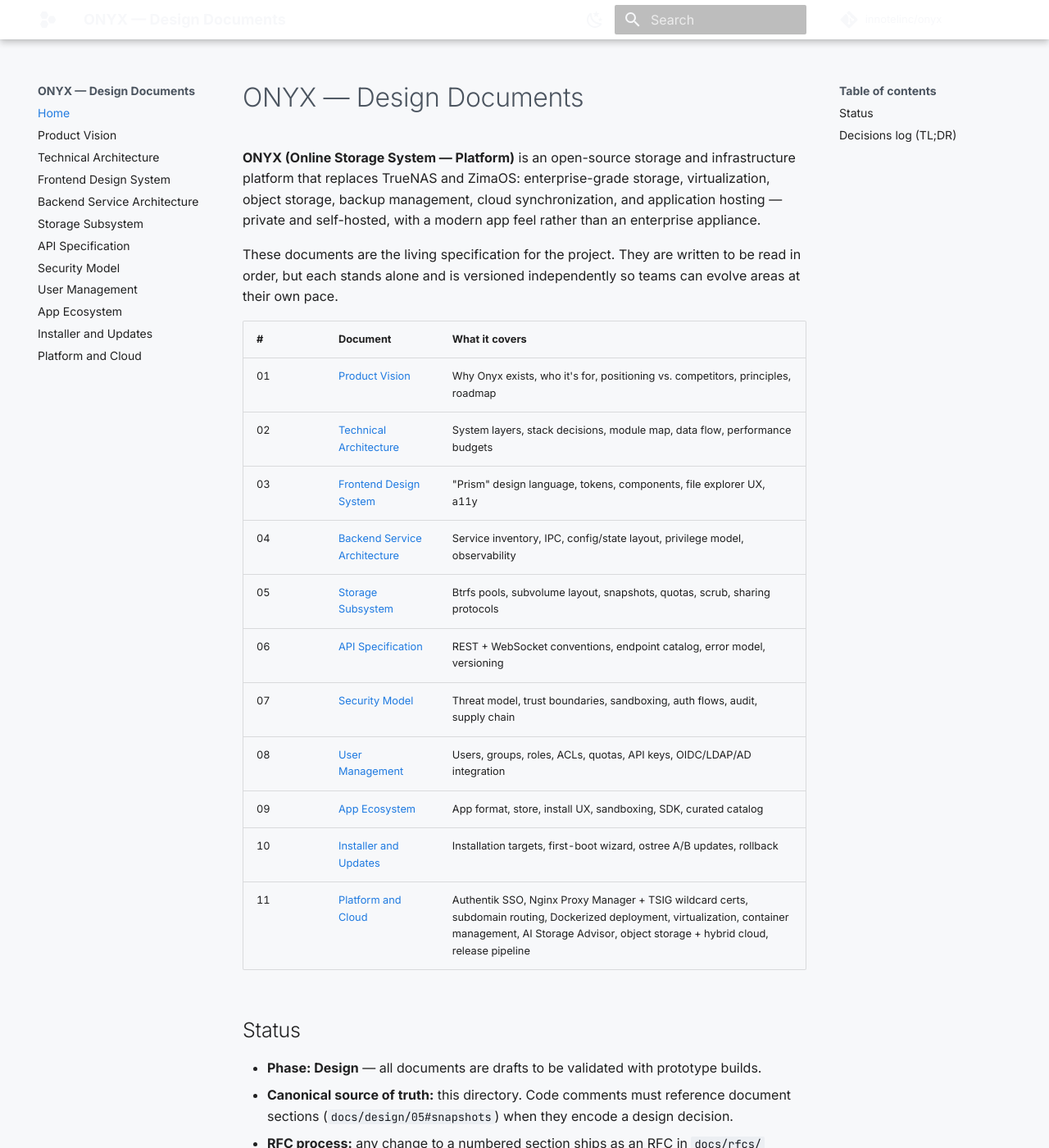
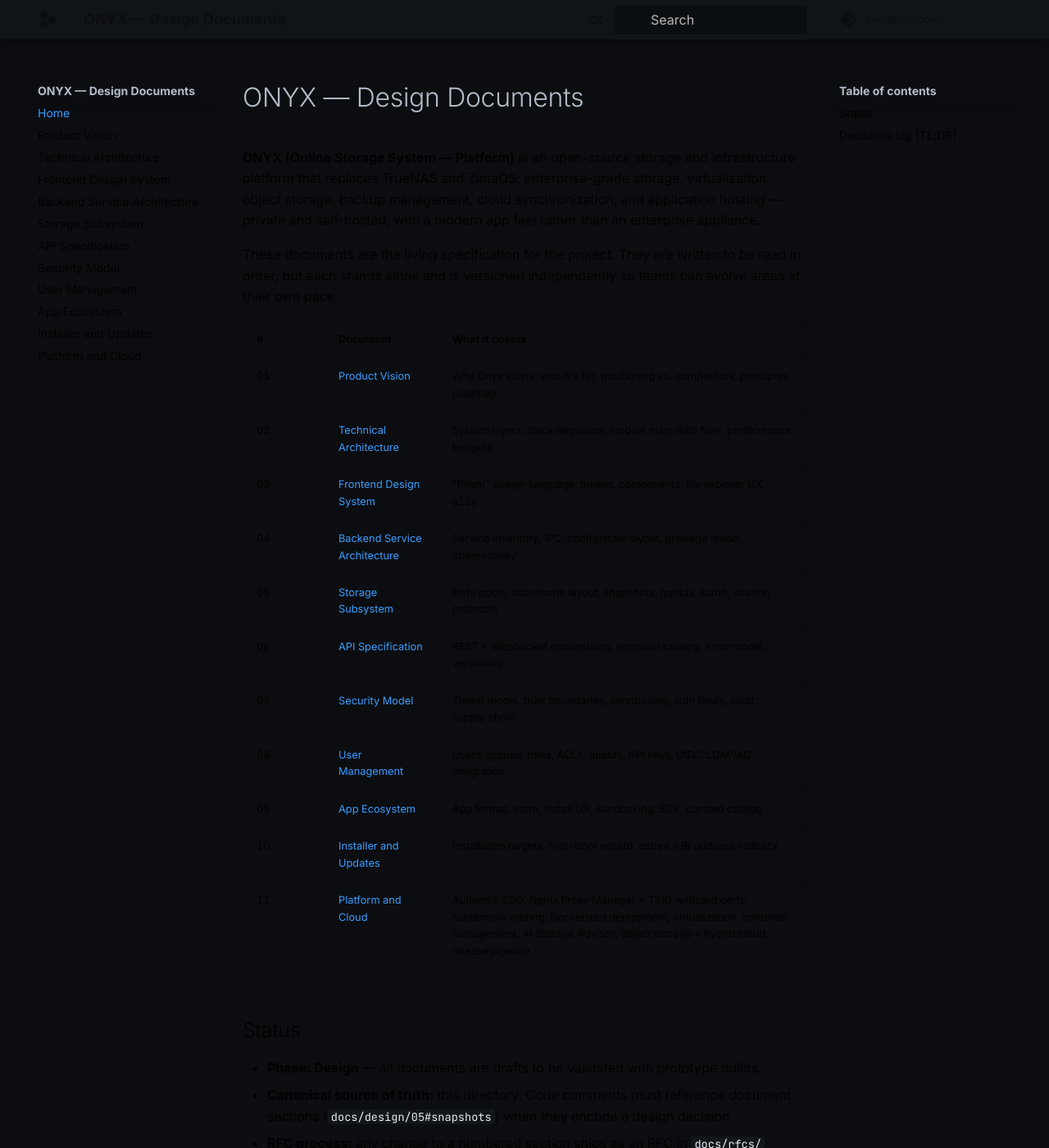
Before and after one commit to innotelinc/onyx, an MkDocs documentation site: the page built from docs/design/README.md, in a window 1280 px wide and 1400 px high. Shown: the whole window at 82% size. Built offline with MkDocs 1.6.1 and Material for MkDocs 9.7.7, drawn with Linux system fonts in a browser that asks for light colours; comment, search, counter and statistics services are not loaded.

Commit message:
Restore dark-first docs theme and lift dim text tiers for readability
The light-default flip regressed readability and split the project's look:
default scheme is the Prism dark 'onyx' again (matching the landing page),
with light as the toggle. The Prism secondary/muted neutrals (#9aa3b0,
#6b7480) read too dim as body text, so both schemes and the landing page
lift those tiers one step (#b3bcc8, #8f98a6 dark; #3d4550, #5b6470 light) —
all text now clears WCAG AA (secondary ~10:1, muted ~6:1 on dark).

```diff
--- a/docs/design/styles/onyx.css
+++ b/docs/design/styles/onyx.css
@@ -1,16 +1,21 @@
 /* ONYX Prism theme for the MkDocs Material design-doc site.
  *
  * Maps the Prism tokens (docs/design/03 §2) onto Material's CSS variables:
- * light-first for reading, "Onyx Blue" accent, zinc-family neutrals, calm
- * motion. The Prism dark scheme remains available via the palette toggle.
+ * dark-first (matching the landing page), "Onyx Blue" accent, zinc-family
+ * neutrals, calm motion. Light mode is provided via the palette toggle.
+ *
+ * Readability: the Prism secondary/muted neutrals (#9aa3b0/#6b7480) are tuned
+ * for large surfaces and read too dim as body text on Material's background,
+ * so both schemes lift their secondary tiers one step (WCAG-friendly) while
+ * keeping the same hue family. The landing page applies the same lift.
  */
 
 /* ---- Dark (default) ---------------------------------------------------- */
 [data-md-color-scheme="onyx"] {
   --md-default-bg-color: #0b0d10;
   --md-default-fg-color: #e6e9ee;
-  --md-default-fg-color--light: #9aa3b0;
-  --md-default-fg-color--lighter: #6b7480;
+  --md-default-fg-color--light: #b3bcc8;   /* secondary text (lifted from #9aa3b0) */
+  --md-default-fg-color--lighter: #8f98a6; /* muted text (lifted from #6b7480) */
   --md-primary-fg-color: #12151a;
   --md-primary-bg-color: #0b0d10;
   --md-accent-fg-color: #6cb6ff;
@@ -18,7 +23,7 @@
   --md-code-bg-color: #12151a;
   --md-code-fg-color: #e6e9ee;
   --md-footer-bg-color: #0b0d10;
-  --md-footer-fg-color: #9aa3b0;
+  --md-footer-fg-color: #b3bcc8;
 }
 
 [data-md-color-scheme="onyx"] .md-header,
@@ -30,8 +35,8 @@
 [data-md-color-scheme="onyx-light"] {
   --md-default-bg-color: #f7f8fa;
   --md-default-fg-color: #181c22;
-  --md-default-fg-color--light: #4c5560;
-  --md-default-fg-color--lighter: #6b7480;
+  --md-default-fg-color--light: #3d4550;   /* secondary text (lifted from #4c5560) */
+  --md-default-fg-color--lighter: #5b6470; /* muted text (lifted from #6b7480) */
   --md-primary-fg-color: #ffffff;
   --md-primary-bg-color: #f7f8fa;
   --md-accent-fg-color: #1f7ae0;
--- a/mkdocs.yml
+++ b/mkdocs.yml
@@ -23,21 +23,20 @@
 
 theme:
   name: material
-  # Light-first for comfortable reading; the Prism dark scheme stays one
-  # toggle away (docs/design/03 tokens).
+  # Prism is dark-first (docs/design/03 §1.2) — matches the landing page.
   palette:
+    - scheme: onyx
+      primary: custom
+      accent: custom
+      toggle:
+        icon: material/weather-sunny
+        name: Switch to light
     - scheme: onyx-light
       primary: custom
       accent: custom
       toggle:
         icon: material/weather-night
         name: Switch to dark
-    - scheme: onyx
-      primary: custom
-      accent: custom
-      toggle:
-        icon: material/weather-sunny
-        name: Switch to light
   font:
     text: Inter
     code: JetBrains Mono
```
Also changed, not shown: 1 other file.
